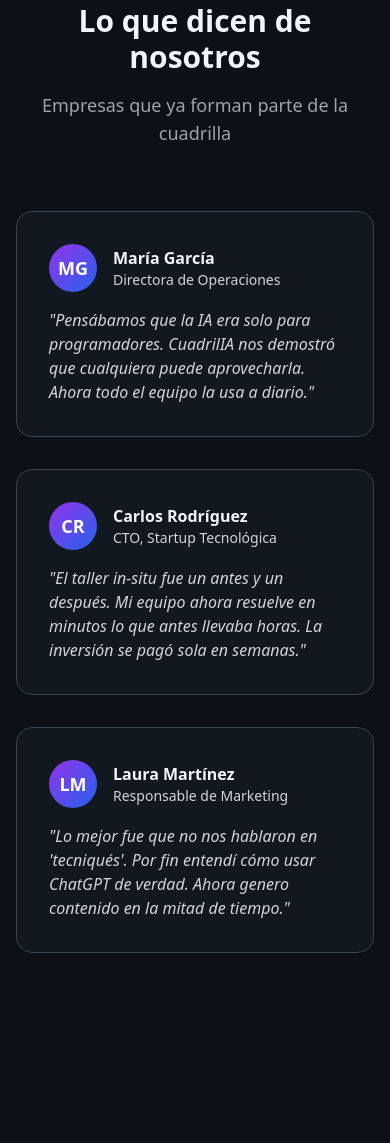
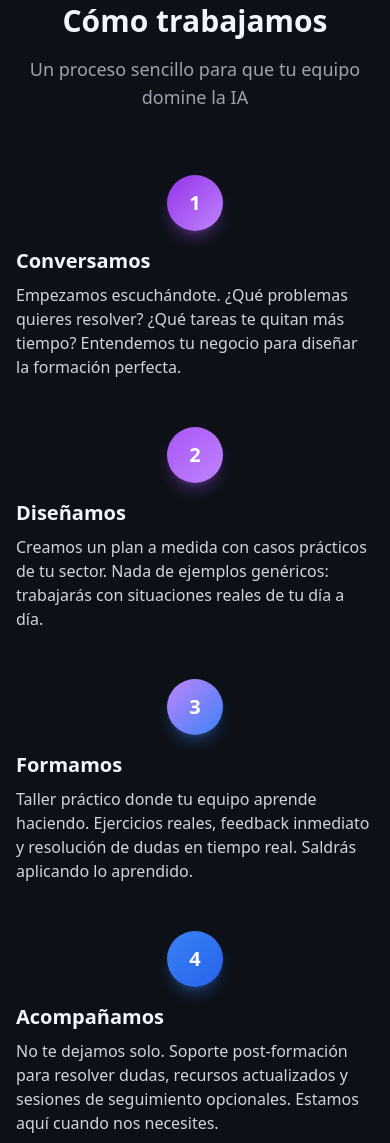
Before and after one commit to clovellyapps/cuadril-ia, a website: page index.html in a window 390 px wide. Shown: the part 4697-5840 px from the top of the page. Drawn offline with nearby package versions, Linux system fonts and the light colour scheme.

Commit message:
feat(content): add 'Cómo trabajamos' timeline section
- Add 4-step process timeline between 'Nosotros' and 'Testimonios'
- Steps: Conversamos, Diseñamos, Formamos, Acompañamos
- Vertical timeline line on desktop, stacked on mobile
- Gradient colors from purple to blue
- Fade-in animations on scroll

Closes #9

```diff
--- a/index.html
+++ b/index.html
@@ -480,6 +480,69 @@
         </div>
     </section>
 
+    <!-- Cómo Trabajamos - Timeline -->
+    <section id="proceso" class="py-24 px-4">
+        <div class="max-w-5xl mx-auto">
+            <div class="text-center mb-16 fade-in">
+                <h2 class="text-3xl sm:text-4xl md:text-5xl font-bold mb-4">Cómo trabajamos</h2>
+                <p class="text-gray-400 text-lg">Un proceso sencillo para que tu equipo domine la IA</p>
+            </div>
+
+            <div class="relative">
+                <!-- Timeline line (visible on md+) -->
+                <div class="hidden md:block absolute left-1/2 transform -translate-x-1/2 w-1 h-full bg-gradient-to-b from-purple-600 via-purple-500 to-blue-600 rounded-full"></div>
+
+                <!-- Step 1 -->
+                <div class="fade-in relative flex flex-col md:flex-row items-center mb-12 md:mb-16">
+                    <div class="md:w-1/2 md:pr-12 md:text-right order-2 md:order-1">
+                        <h3 class="text-xl font-bold mb-2">Conversamos</h3>
+                        <p class="text-gray-300">Empezamos escuchándote. ¿Qué problemas quieres resolver? ¿Qué tareas te quitan más tiempo? Entendemos tu negocio para diseñar la formación perfecta.</p>
+                    </div>
+                    <div class="relative z-10 w-14 h-14 rounded-full bg-gradient-to-br from-purple-600 to-purple-400 flex items-center justify-center text-white font-bold text-xl shadow-lg shadow-purple-500/30 order-1 md:order-2 mb-4 md:mb-0">
+                        1
+                    </div>
+                    <div class="md:w-1/2 md:pl-12 order-3 hidden md:block"></div>
+                </div>
+
+                <!-- Step 2 -->
+                <div class="fade-in relative flex flex-col md:flex-row items-center mb-12 md:mb-16">
+                    <div class="md:w-1/2 md:pr-12 order-2 hidden md:block"></div>
+                    <div class="relative z-10 w-14 h-14 rounded-full bg-gradient-to-br from-purple-500 to-purple-400 flex items-center justify-center text-white font-bold text-xl shadow-lg shadow-purple-500/30 order-1 mb-4 md:mb-0">
+                        2
+                    </div>
+                    <div class="md:w-1/2 md:pl-12 md:text-left order-3">
+                        <h3 class="text-xl font-bold mb-2">Diseñamos</h3>
+                        <p class="text-gray-300">Creamos un plan a medida con casos prácticos de tu sector. Nada de ejemplos genéricos: trabajarás con situaciones reales de tu día a día.</p>
+                    </div>
+                </div>
+
+                <!-- Step 3 -->
+                <div class="fade-in relative flex flex-col md:flex-row items-center mb-12 md:mb-16">
+                    <div class="md:w-1/2 md:pr-12 md:text-right order-2 md:order-1">
+                        <h3 class="text-xl font-bold mb-2">Formamos</h3>
+                        <p class="text-gray-300">Taller práctico donde tu equipo aprende haciendo. Ejercicios reales, feedback inmediato y resolución de dudas en tiempo real. Saldrás aplicando lo aprendido.</p>
+                    </div>
+                    <div class="relative z-10 w-14 h-14 rounded-full bg-gradient-to-br from-purple-400 to-blue-500 flex items-center justify-center text-white font-bold text-xl shadow-lg shadow-blue-500/30 order-1 md:order-2 mb-4 md:mb-0">
+                        3
+                    </div>
+                    <div class="md:w-1/2 md:pl-12 order-3 hidden md:block"></div>
+                </div>
+
+                <!-- Step 4 -->
+                <div class="fade-in relative flex flex-col md:flex-row items-center">
+                    <div class="md:w-1/2 md:pr-12 order-2 hidden md:block"></div>
+                    <div class="relative z-10 w-14 h-14 rounded-full bg-gradient-to-br from-blue-500 to-blue-600 flex items-center justify-center text-white font-bold text-xl shadow-lg shadow-blue-500/30 order-1 mb-4 md:mb-0">
+                        4
+                    </div>
+                    <div class="md:w-1/2 md:pl-12 md:text-left order-3">
+                        <h3 class="text-xl font-bold mb-2">Acompañamos</h3>
+                        <p class="text-gray-300">No te dejamos solo. Soporte post-formación para resolver dudas, recursos actualizados y sesiones de seguimiento opcionales. Estamos aquí cuando nos necesites.</p>
+                    </div>
+                </div>
+            </div>
+        </div>
+    </section>
+
     <!-- Testimonios -->
     <section id="testimonios" class="py-24 px-4">
         <div class="max-w-7xl mx-auto">
```
